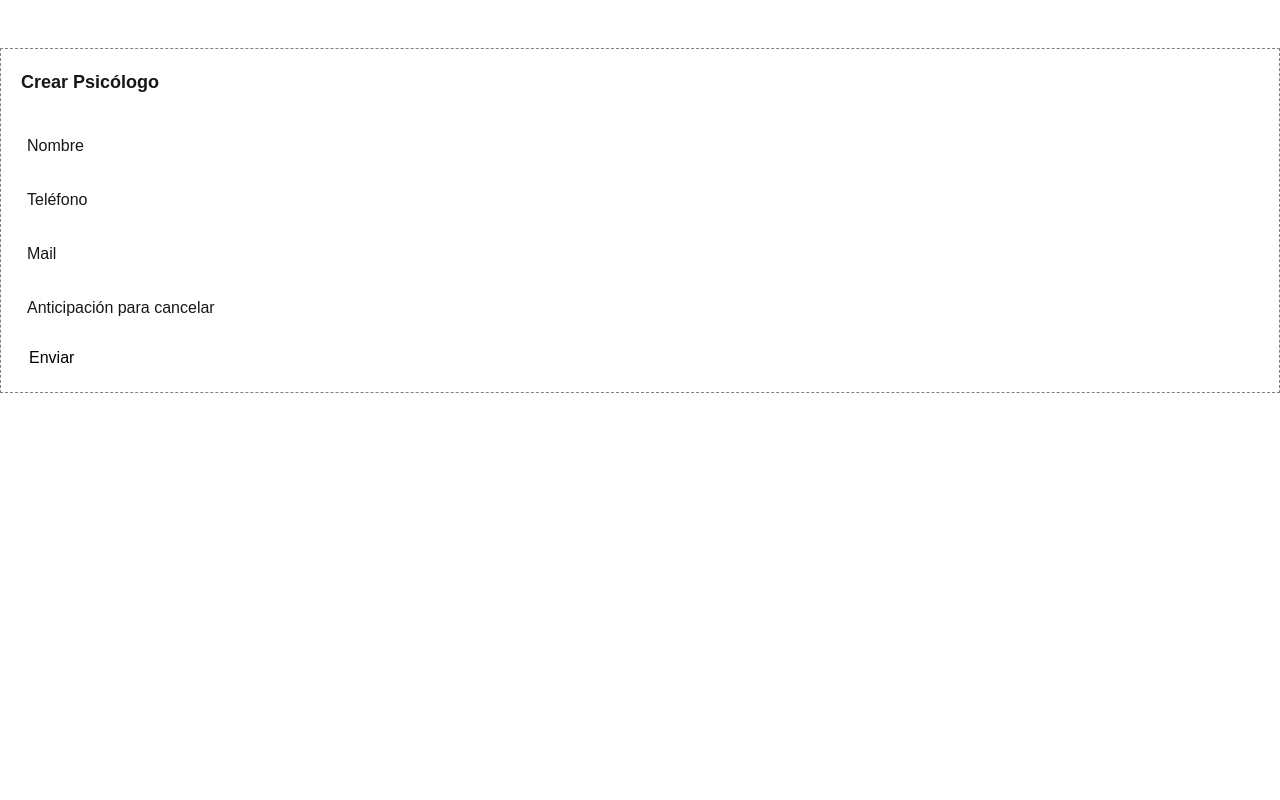
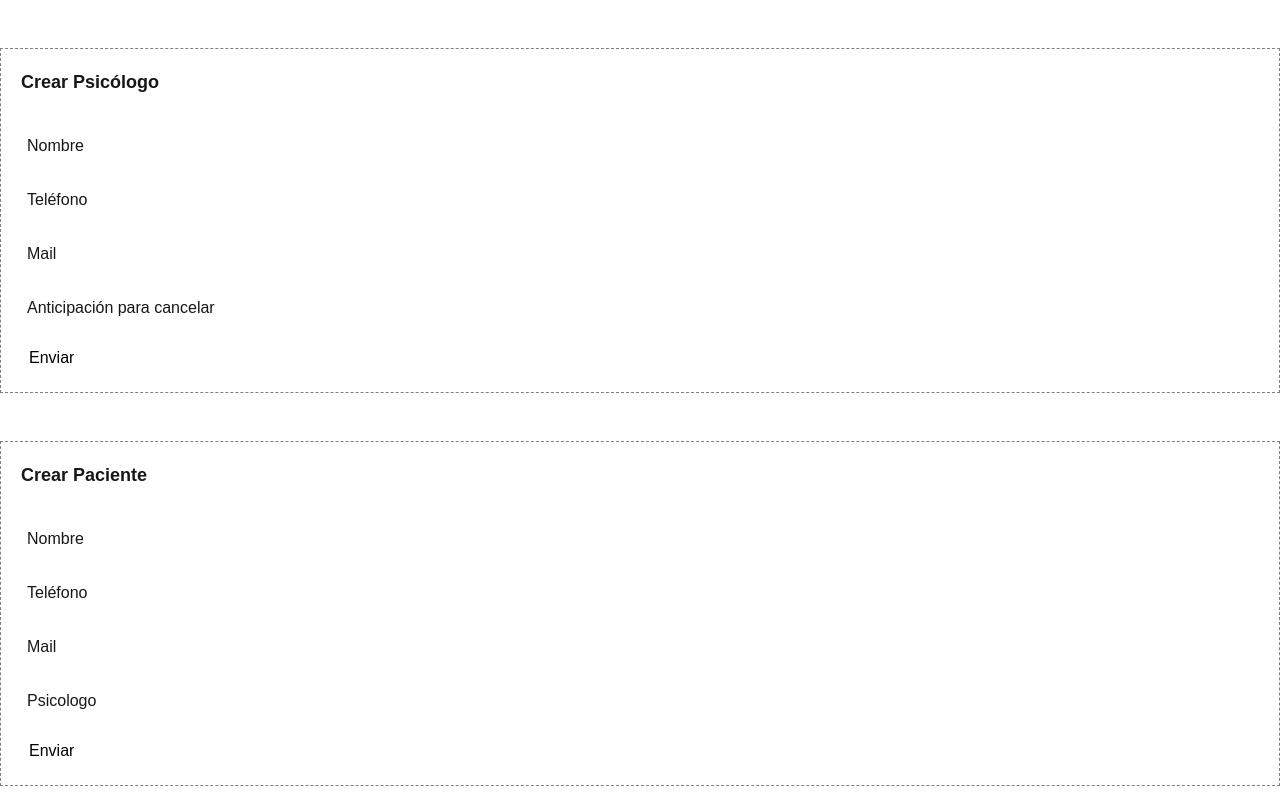
Before and after one commit to sofi-goy/psiconexo-react, a Next.js app: page / in a window 1280 px wide. Shown: the top 800 px of the page. Built offline with nearby package versions, Linux system fonts and the light colour scheme.

Commit message:
Agregar Formularios Faltantes

```diff
--- /dev/null
+++ b/app/Forms/NuevoPaciente.tsx
@@ -0,0 +1,19 @@
+"use client"
+
+import { Form } from './Form';
+import { FieldConfig } from '@/types/form';
+
+import './forms.css';
+
+export function NuevoPaciente() {
+    const fields: FieldConfig[] = [
+        { type: "text", name: "name", id: "paciente-name", label: "Nombre", required: true },
+        { type: "tel", name: "phone", id: "paciente-phone", label: "Teléfono", required: false },
+        { type: "email", name: "email", id: "paciente-email", label: "Mail", required: true },
+        { type: "number", name: "psychologist_id", id: "paciente-psico-id", label: "Psicologo", required: true },
+    ];
+
+    return (
+        <Form titulo="Crear Paciente" endpoint='http://localhost:8080/api/v1/patients' fields={fields} />
+    );
+}
--- a/app/Forms/NuevoPsico.tsx
+++ b/app/Forms/NuevoPsico.tsx
@@ -6,13 +6,12 @@ import { FieldConfig } from '@/types/form';
 import './forms.css';
 
 export function NuevoPsico() {
-  const nameField : FieldConfig = {type: "text", name: "name", id: "psico-name", label: "Nombre", required: true};
-  const phoneField : FieldConfig = {type: "tel", name: "phone", id: "psico-phone", label: "Teléfono", required: false};
-  const emailField : FieldConfig = {type: "email", name: "email", id: "psico-email", label: "Mail", required: true};
-  const hoursField : FieldConfig = {type: "number", name: "cancellation_window_hours", id: "psico-hours", label: "Anticipación para cancelar", required: true};
-
-
-  const fields = [nameField, phoneField, emailField, hoursField];
+  const fields : FieldConfig[] = [
+    {type: "text", name: "name", id: "psico-name", label: "Nombre", required: true},
+    {type: "tel", name: "phone", id: "psico-phone", label: "Teléfono", required: false},
+    {type: "email", name: "email", id: "psico-email", label: "Mail", required: true},
+    {type: "number", name: "cancellation_window_hours", id: "psico-hours", label: "Anticipación para cancelar", required: true}
+  ];
 
   return (
     <Form titulo="Crear Psicólogo" endpoint='http://localhost:8080/api/v1/psychologists' fields={fields} />
--- /dev/null
+++ b/app/Forms/NuevoTurno.tsx
@@ -0,0 +1,20 @@
+"use client"
+
+import { Form } from './Form';
+import { FieldConfig } from '@/types/form';
+
+import './forms.css';
+
+export function NuevoTurno() {
+  const fields: FieldConfig[] = [
+    { type: "number", name: "psychologist_id", id: "turno-psico-id", label: "Psicologo", required: true },
+    { type: "number", name: "patient_id", id: "turno-paciente-id", label: "Paciente", required: true },
+    { type: "text", name: "date", id: "turno-date", label: "Fecha (YYYY-MM-DD)", required: true },
+    { type: "text", name: "start_time", id: "turno-start-time", label: "Hora (HH:MM)", required: true },
+    { type: "number", name: "duration", id: "turno-duration", label: "Duración", required: true}
+  ];
+
+  return (
+    <Form titulo="Agendar Turno" endpoint='http://localhost:8080/api/v1/appointments' fields={fields} />
+  );
+}
--- a/app/page.tsx
+++ b/app/page.tsx
@@ -1,7 +1,13 @@
 import { NuevoPsico } from "./Forms/NuevoPsico";
+import { NuevoPaciente } from "./Forms/NuevoPaciente";
+import { NuevoTurno } from "./Forms/NuevoTurno";
 
 export default function Home() {
   return (
-    <NuevoPsico/>
+    <main>
+      <NuevoPsico />
+      <NuevoPaciente />
+      <NuevoTurno />
+    </main>
   );
 }
```
